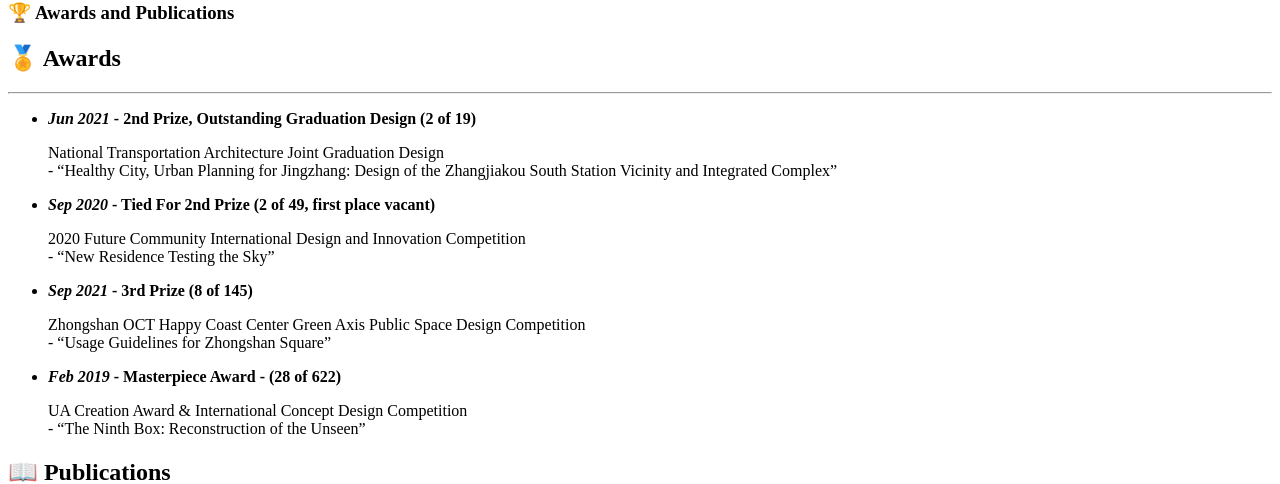
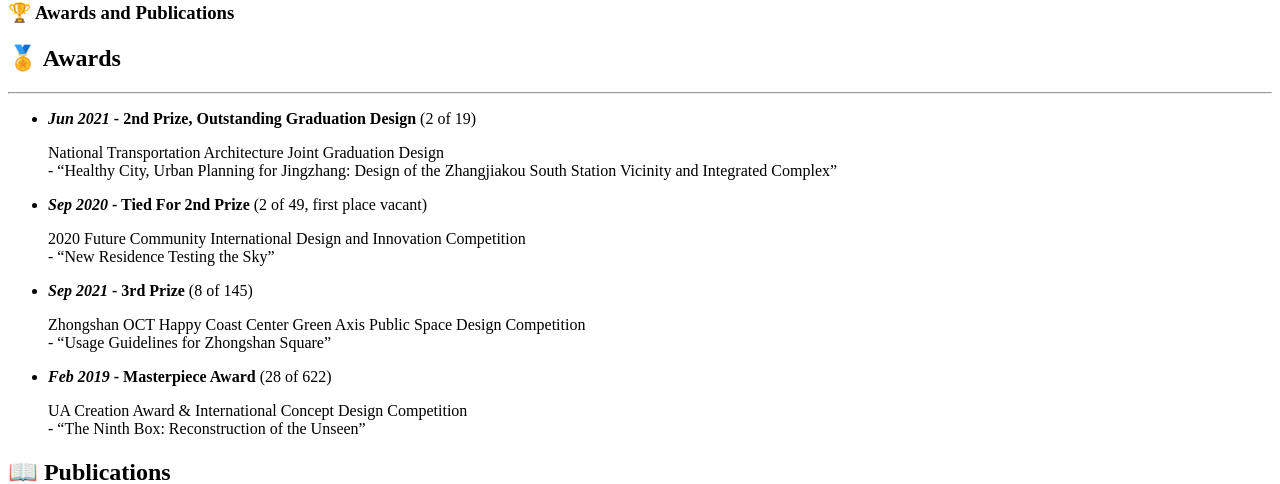
Before and after one commit to sixiong-wang/academic-page, a Jekyll site: the page built from _pages/includes/honers.md, in a window 1280 px wide. Shown: the part 758-1242 px from the top of the page. Built offline with Jekyll 4.4.1, drawn with Linux system fonts in a browser that asks for light colours; our own code applies the rules of GitHub Pages for plain Markdown files; comment, search, counter and statistics services are not loaded.

Commit message:
大量更新，更改阅读排版，并上传HYP和UA竞赛项目

```diff
--- a/_pages/includes/honers.md
+++ b/_pages/includes/honers.md
@@ -2,21 +2,21 @@
 
 ## 🏅 **Awards**
 ---
-- ***Jun 2021* - 2nd Prize, Outstanding Graduation Design (2 of 19)**
+- ***Jun 2021* - 2nd Prize, Outstanding Graduation Design** (2 of 19)
 
    National Transportation Architecture Joint Graduation Design
    <br>- "Healthy City, Urban Planning for Jingzhang: Design of the Zhangjiakou South Station Vicinity and Integrated Complex"
 
 
 
-- ***Sep 2020* - Tied For 2nd Prize (2 of 49, first place vacant)**
+- ***Sep 2020* - Tied For 2nd Prize** (2 of 49, first place vacant)
 
    2020 Future Community International Design and Innovation Competition
    <br>- "New Residence Testing the Sky"
 
 
 
-- ***Sep 2021* - 3rd Prize (8 of 145)**
+- ***Sep 2021* - 3rd Prize** (8 of 145)
 
    Zhongshan OCT Happy Coast Center Green Axis Public Space Design Competition
    <br>- "Usage Guidelines for Zhongshan Square"
@@ -24,7 +24,7 @@
 
 
 
--  ***Feb 2019* - Masterpiece Award - (28 of 622)**
+-  ***Feb 2019* - Masterpiece Award** (28 of 622)
 
    UA Creation Award & International Concept Design Competition
    <br>- "The Ninth Box: Reconstruction of the Unseen"
```
